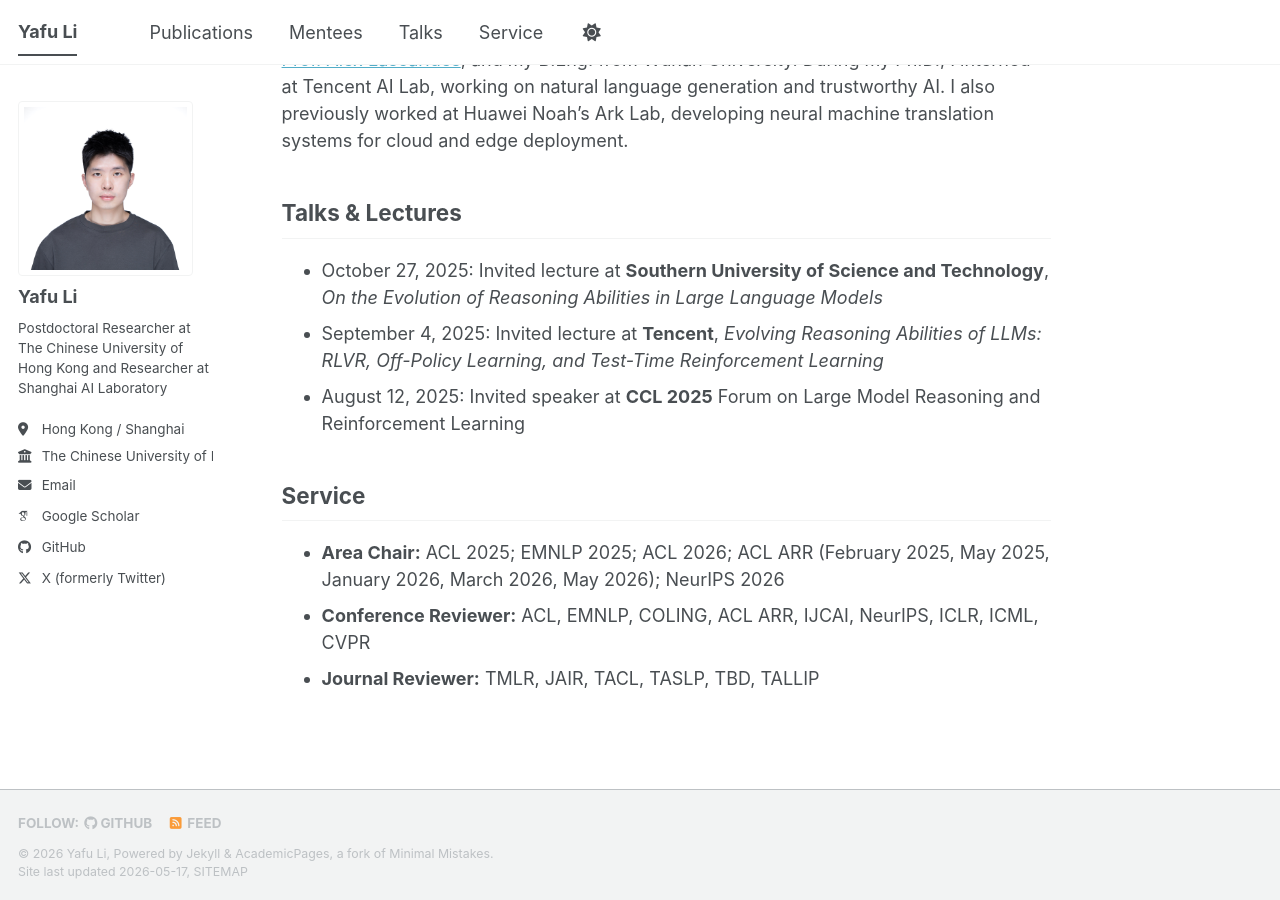
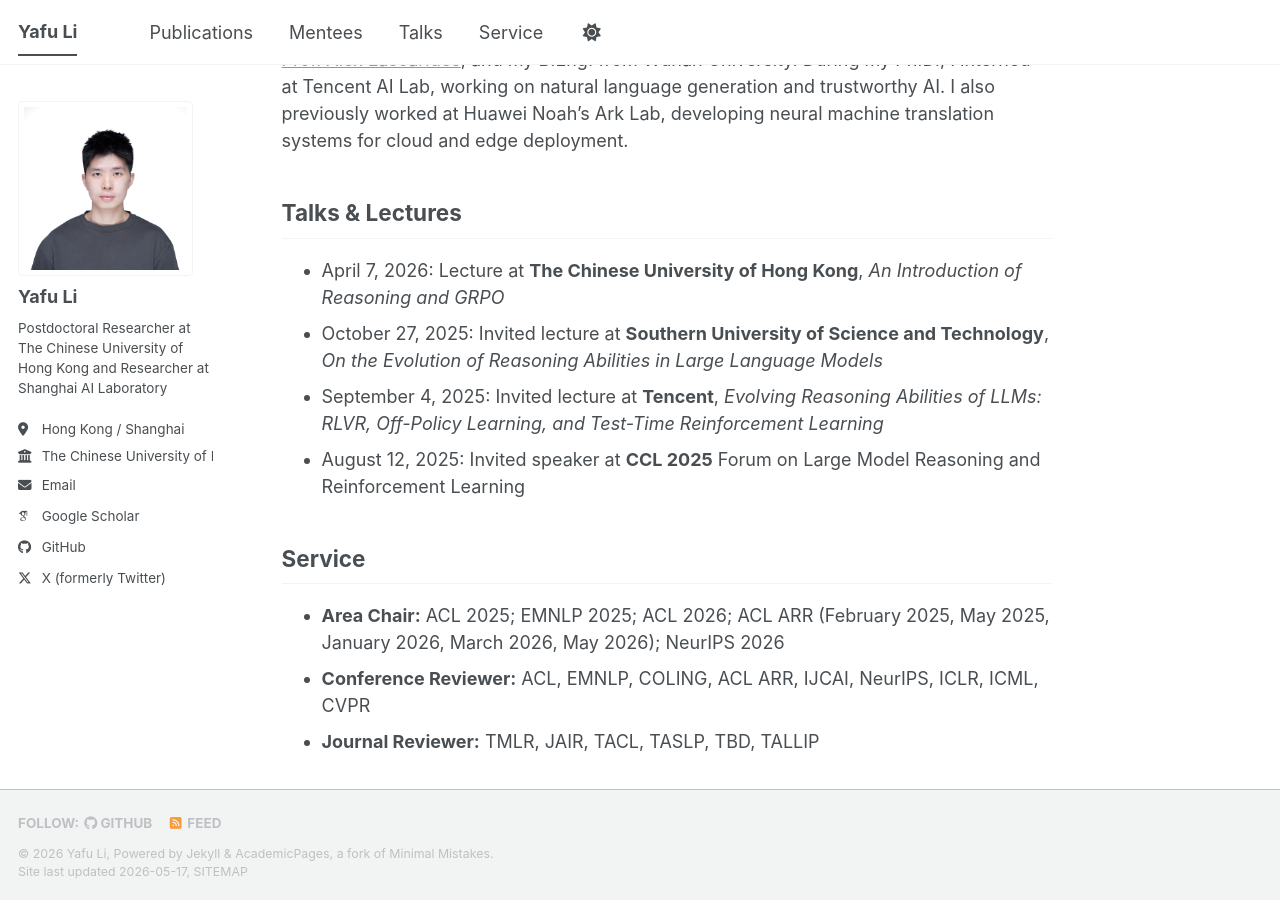
Before and after one commit to yafuly/yafuly.github.io, a Jekyll site: the page built from _pages/about.md, in a window 1280 px wide and 900 px high, scrolled down 653 px. Built offline with Jekyll 4.4.1, drawn with Linux system fonts in a browser that asks for light colours; some web fonts are replaced; a script bundle is joined from its source files by our own code; library files that are not in the unit come from our copies.

Commit message:
Add CUHK reasoning lecture

```diff
--- a/_pages/about.md
+++ b/_pages/about.md
@@ -27,6 +27,7 @@ I received my Ph.D. in Computer Science through a joint program between Zhejiang
 
 <h2 id="talks">Talks & Lectures</h2>
 
+- April 7, 2026: Lecture at **The Chinese University of Hong Kong**, *An Introduction of Reasoning and GRPO*
 - October 27, 2025: Invited lecture at **Southern University of Science and Technology**, *On the Evolution of Reasoning Abilities in Large Language Models*
 - September 4, 2025: Invited lecture at **Tencent**, *Evolving Reasoning Abilities of LLMs: RLVR, Off-Policy Learning, and Test-Time Reinforcement Learning*
 - August 12, 2025: Invited speaker at **CCL 2025** Forum on Large Model Reasoning and Reinforcement Learning
```
